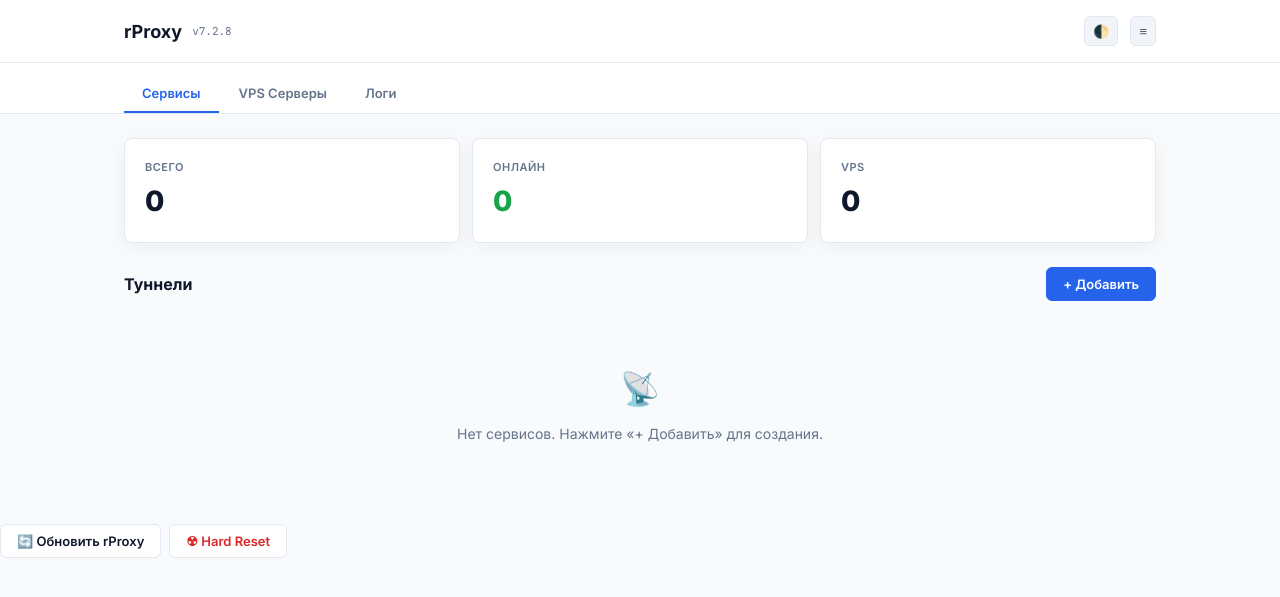
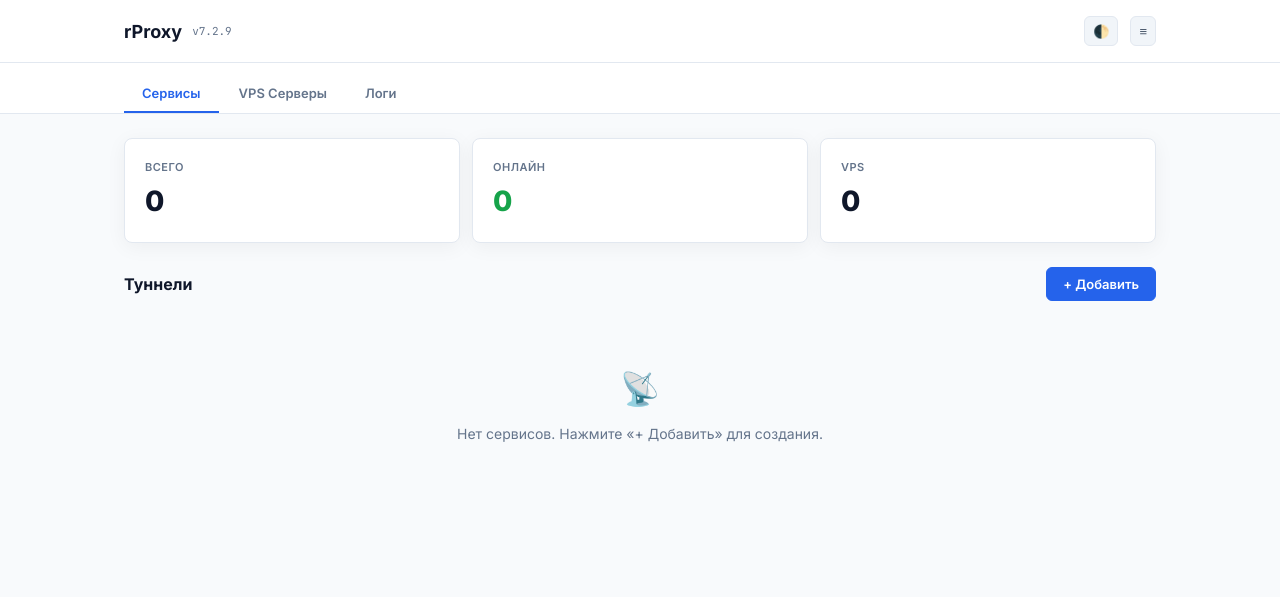
Before and after one commit to l-ptrol/rProxy-web, a Bottle app: page / in a window 1280 px wide. Shown: the top 597 px of the page. Run offline with Bottle, Linux system fonts and the light colour scheme; data that the repository does not hold is empty.

Commit message:
fix(ui): confirm dialog missing html, remove orphaned buttons from system tab, bump 7.2.9

```diff
--- a/main.py
+++ b/main.py
@@ -16,7 +16,7 @@ RPROXY_ROOT = "/opt/etc/rproxy"
 SERVICES_DIR = os.path.join(RPROXY_ROOT, "services")
 VPS_DIR = os.path.join(RPROXY_ROOT, "vps")
 
-VERSION = "7.2.8"
+VERSION = "7.2.9"
 
 # Многопоточный сервер для Bottle
 from wsgiref.simple_server import WSGIServer, WSGIRequestHandler
--- a/templates/index.html
+++ b/templates/index.html
@@ -611,9 +611,19 @@
         <div class="log-panel" id="log-output">Выберите сервис и нажмите «Загрузить» для просмотра логов.</div>
     </div>
 
-            <div style="display:flex;gap:8px;flex-wrap:wrap;margin-top:8px;">
-                <button class="btn" onclick="updateApp()">🔄 Обновить rProxy</button>
-                <button class="btn btn-danger" onclick="hardReset()">☢ Hard Reset</button>
+    <!-- ==================== МОДАЛКА: Подтверждение (Confirm) ==================== -->
+    <div class="modal-overlay" id="modal-confirm">
+        <div class="modal" style="width: 420px; max-width: 95%">
+            <div class="modal-header">
+                <h3 id="confirm-title">Подтверждение</h3>
+                <button class="btn btn-icon btn-sm" onclick="closeModal('modal-confirm')">✕</button>
+            </div>
+            <div class="modal-body">
+                <p id="confirm-message" style="margin-bottom: 8px;">Вы уверены?</p>
+            </div>
+            <div class="modal-footer">
+                <button class="btn btn-outline" id="btn-confirm-no" onclick="closeModal('modal-confirm')">Отмена</button>
+                <button class="btn btn-primary" id="btn-confirm-yes">Да</button>
             </div>
         </div>
     </div>
```
Also changed, not shown: 1 other file.
